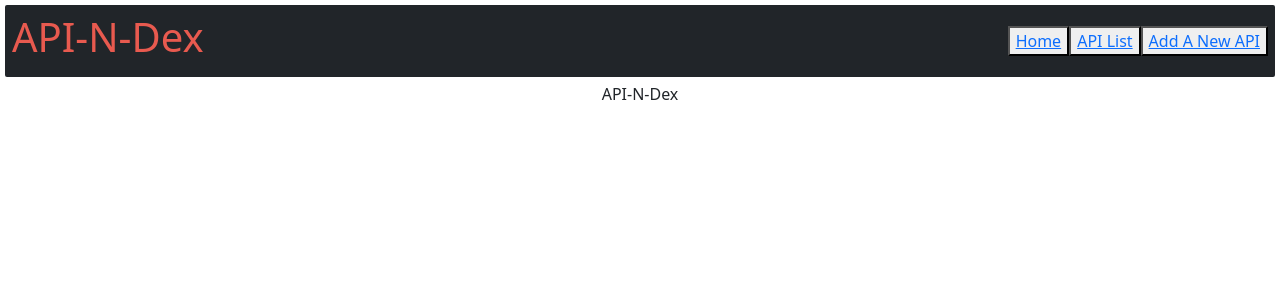
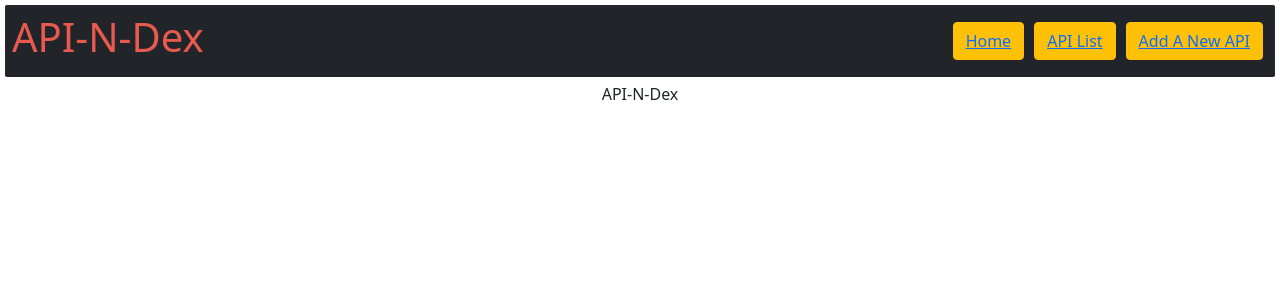
Before and after one commit to yexeniaf/API-N-Dex, a React (Create React App) app in the folder client/: page / in a window 1280 px wide. Shown: the top 300 px of the page. Built offline with nearby package versions, Linux system fonts and the light colour scheme; no server answers.

Commit message:
nav bar margins

```diff
--- a/client/src/App.css
+++ b/client/src/App.css
@@ -12,6 +12,6 @@ nav{
   color: #E85A4F;
 }
 
-.navButtons{
-  display: flex;
+.btn {
+  margin: 5px;
 }
--- a/client/src/components/Navbar.jsx
+++ b/client/src/components/Navbar.jsx
@@ -6,13 +6,13 @@ export default function Navbar() {
         <nav className="navbar sticky-top navbar-dark bg-dark justify-content-between">
             <h1 id="siteName" >API-N-Dex</h1>
             <div>
-             <button>
+             <button type="button" className="btn btn-warning">
                    <Link to="/">Home</Link>
              </button>
-             <button>
+             <button type="button" className="btn btn-warning">
                  <Link to="/apis">API List</Link>
              </button>
-             <button>
+             <button type="button" className="btn btn-warning">
                     <Link to="/new">Add A New API</Link>
              </button>
             </div>
```
